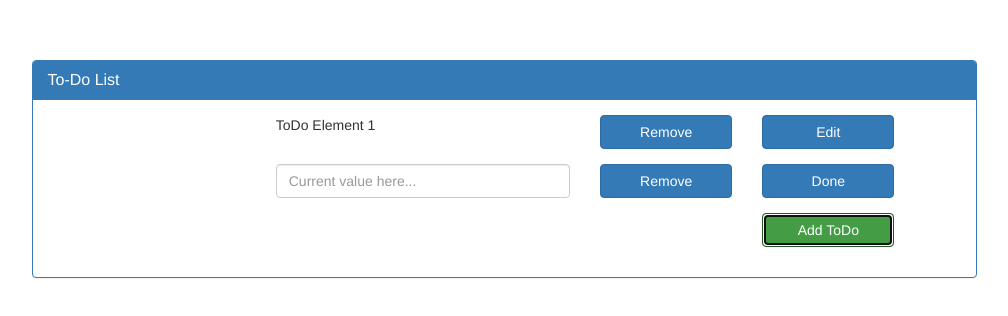
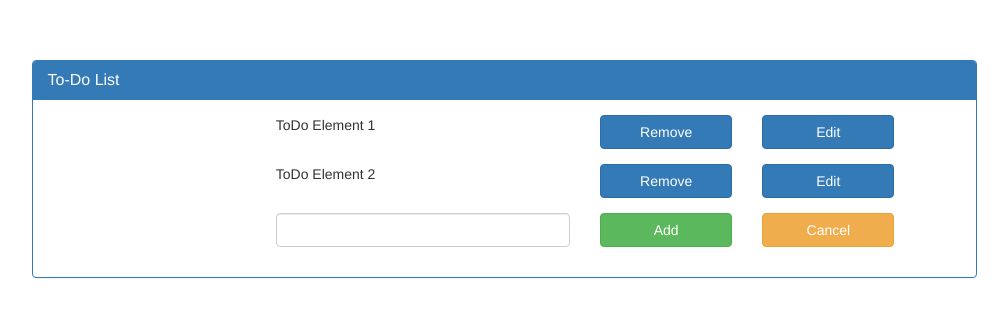
Before and after one commit to tarasantoshchuk/TODO-list, a website: page public/view/todolist.html in a window 1280 px wide. Both pictures are taken after a click on the button "Add ToDo". Shown: the whole page, without its empty margins (136-1144 px from the left). Drawn offline with nearby package versions, Linux system fonts and the light colour scheme.

Commit message:
Added front-end jquery event architecture

```diff
--- /dev/null
+++ b/public/js/todolist.js
@@ -0,0 +1,67 @@
+$(document).ready(function () {
+
+    var removeBtnOnClick = function () {
+        //Add API stuff here
+        console.log("Removing todo...");
+    };
+
+    var addBtnOnClick = function () {
+        //Replace the Add button with an adding form
+        $("#addbtn").parent().replaceWith('<div class="col-xs-5 col-xs-offset-1 col-sm-4 col-sm-offset-3"><input type="text" class="form-control"></div><div class="col-xs-3 col-sm-2"><button type="button" id="finalizeaddbtn" class="btn btn-success btn-block">Add</button></div><div class="col-xs-3 col-sm-2"><button type="button" id="canceladdbtn" class="btn btn-warning btn-block">Cancel</button></div>');
+
+        //Handle cancellation
+        $("#canceladdbtn").off();
+        $("#canceladdbtn").on("click", function () {
+            $("#canceladdbtn").parent().parent().replaceWith('<div class="form-group"><div class="col-xs-6 col-xs-offset-6 col-sm-2 col-sm-offset-9"><button type="button" id="addbtn" class="btn btn-success btn-block">Add ToDo</button></div></div>');
+            $("#addbtn").on("click", addBtnOnClick);
+        });
+
+        //Handle confirmed editing
+        $("#finalizeaddbtn").off();
+        $("#finalizeaddbtn").on("click", function () {
+            //Add API stuff here
+            console.log("Adding new todo...");
+        });
+    };
+
+    $("#addbtn").off();
+    $("#addbtn").on("click", addBtnOnClick);
+
+    var editBtnOnClick = function () {
+        //Only one element may be edited at any given point - automatically trigger the cancel-edit button if two are edited at once
+        $(".btn-cancel-edit").trigger("click");
+
+        //Get the current value
+        var curval = $(this).parent().parent().children("span").text();
+        console.log(curval);
+
+        //Replace it with an editing form
+        $(this).parent().parent().replaceWith('<div class="form-group"><div class="col-xs-5 col-xs-offset-1 col-sm-4 col-sm-offset-3"><input type="text" class="form-control" value="' + curval + '"></div><div class="col-xs-3 col-sm-2"><button type="button" id="finalizeeditbtn" class="btn btn-success btn-block">Done</button></div><div class="col-xs-3 col-sm-2"><button type="button" class="btn btn-warning btn-block btn-cancel-edit">Cancel</button></div></div>');
+
+        //Handle cancellation
+        $(".btn-cancel-edit").off();
+        $(".btn-cancel-edit").on("click", function () {
+            $(".btn-cancel-edit").parent().parent().replaceWith('<div class="form-group"><span class="col-xs-5 col-xs-offset-1 col-sm-4 col-sm-offset-3">' + curval + '</span><div class="col-xs-3 col-sm-2"><button type="button" class="btn btn-primary btn-block btn-remove">Remove</button></div><div class="col-xs-3 col-sm-2"><button type="button" class="btn btn-primary btn-block btn-edit">Edit</button></div></div>');
+
+            $(".btn-edit").off();
+            $(".btn-edit").on("click", editBtnOnClick);
+            $(".btn-remove").off();
+            $(".btn-remove").on("click", removeBtnOnClick);
+        });
+
+        //Handle confirmed editing
+
+        $("#finalizeeditbtn").off();
+        //Add API stuff here
+        $("#finalizeeditbtn").on("click", function () {
+
+            console.log("Editing existing todo...");
+        });
+
+    };
+
+    $(".btn-edit").off();
+    $(".btn-edit").on("click", editBtnOnClick);
+    $(".btn-remove").off();
+    $(".btn-remove").on("click", removeBtnOnClick);
+});
--- a/public/view/todolist.html
+++ b/public/view/todolist.html
@@ -30,30 +30,28 @@
                                         <div class="form-group">
                                             <span class="col-xs-5 col-xs-offset-1 col-sm-4 col-sm-offset-3">ToDo Element 1</span>
                                             <div class="col-xs-3 col-sm-2">
-                                                <button type="button" class="btn btn-primary btn-block">Remove</button>
+                                                <button type="button" class="btn btn-primary btn-block btn-remove">Remove</button>
                                             </div>
                                             <div class="col-xs-3 col-sm-2">
-                                                <button type="button" class="btn btn-primary btn-block">Edit</button>
+                                                <button type="button" class="btn btn-primary btn-block btn-edit">Edit</button>
                                             </div>
                                         </div>
                                     </div>
                                     <div class="row">
                                         <div class="form-group">
-                                            <div class="col-xs-5 col-xs-offset-1 col-sm-4 col-sm-offset-3">
-                                                <input type="text" class="form-control" placeholder="Current value here...">
+                                            <span class="col-xs-5 col-xs-offset-1 col-sm-4 col-sm-offset-3">ToDo Element 2</span>
+                                            <div class="col-xs-3 col-sm-2">
+                                                <button type="button" class="btn btn-primary btn-block btn-remove">Remove</button>
                                             </div>
                                             <div class="col-xs-3 col-sm-2">
-                                                <button type="button" class="btn btn-primary btn-block">Remove</button>
-                                            </div>
-                                            <div class="col-xs-3 col-sm-2">
-                                                <button type="button" class="btn btn-primary btn-block">Done</button>
+                                                <button type="button" class="btn btn-primary btn-block btn-edit">Edit</button>
                                             </div>
                                         </div>
                                     </div>
                                     <div class="row">
                                         <div class="form-group">
                                             <div class="col-xs-6 col-xs-offset-6 col-sm-2 col-sm-offset-9">
-                                                <button type="button" class="btn btn-success btn-block">Add ToDo</button>
+                                                <button type="button" id="addbtn" class="btn btn-success btn-block">Add ToDo</button>
                                             </div>
                                         </div>
                                     </div>
@@ -67,6 +65,7 @@
     </div>
     <script src="../../node_modules/jquery/dist/jquery.min.js"></script>
     <script src="../../node_modules/bootstrap/dist/js/bootstrap.min.js"></script>
+    <script src="../js/todolist.js"></script>
 </body>
 
 </html>
```
